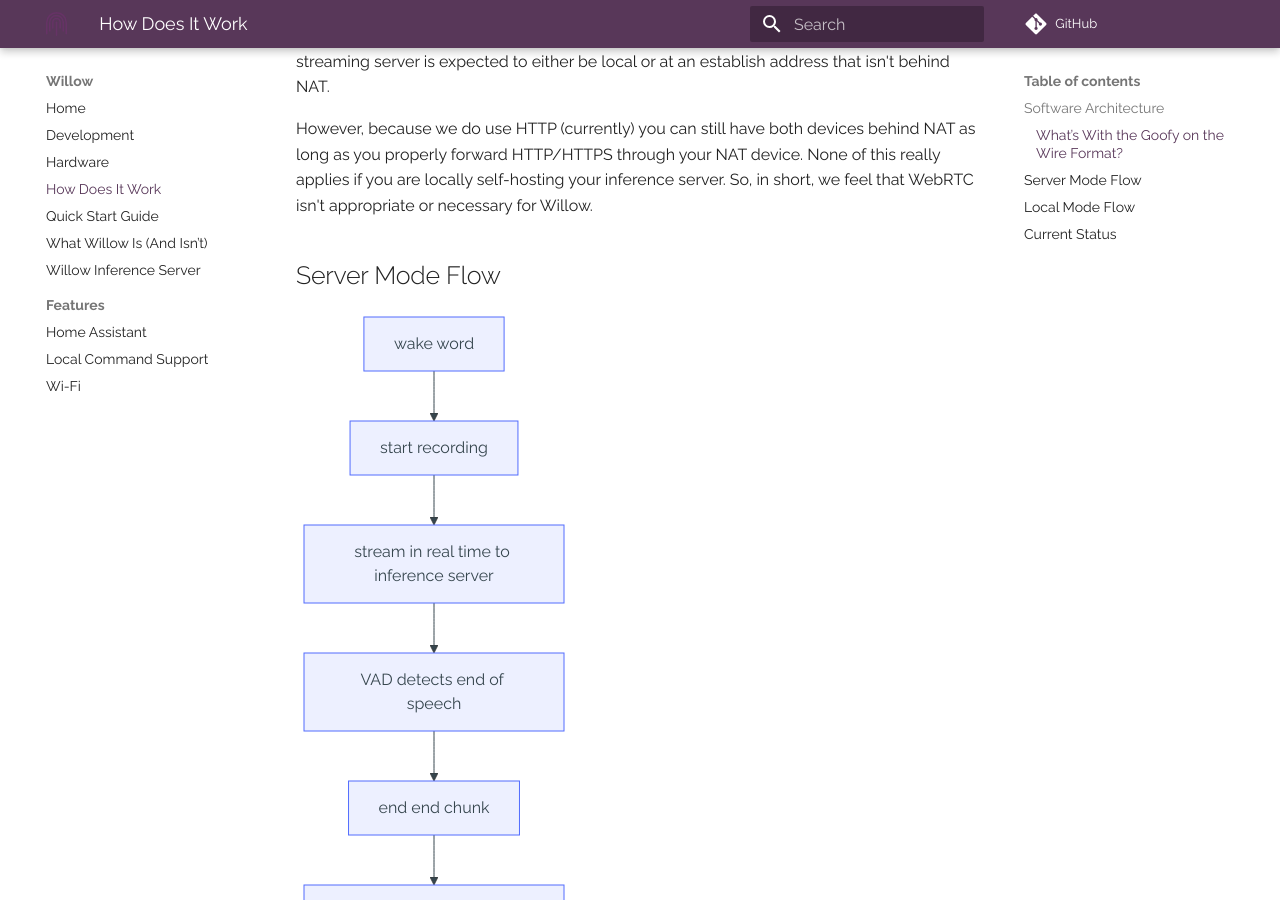
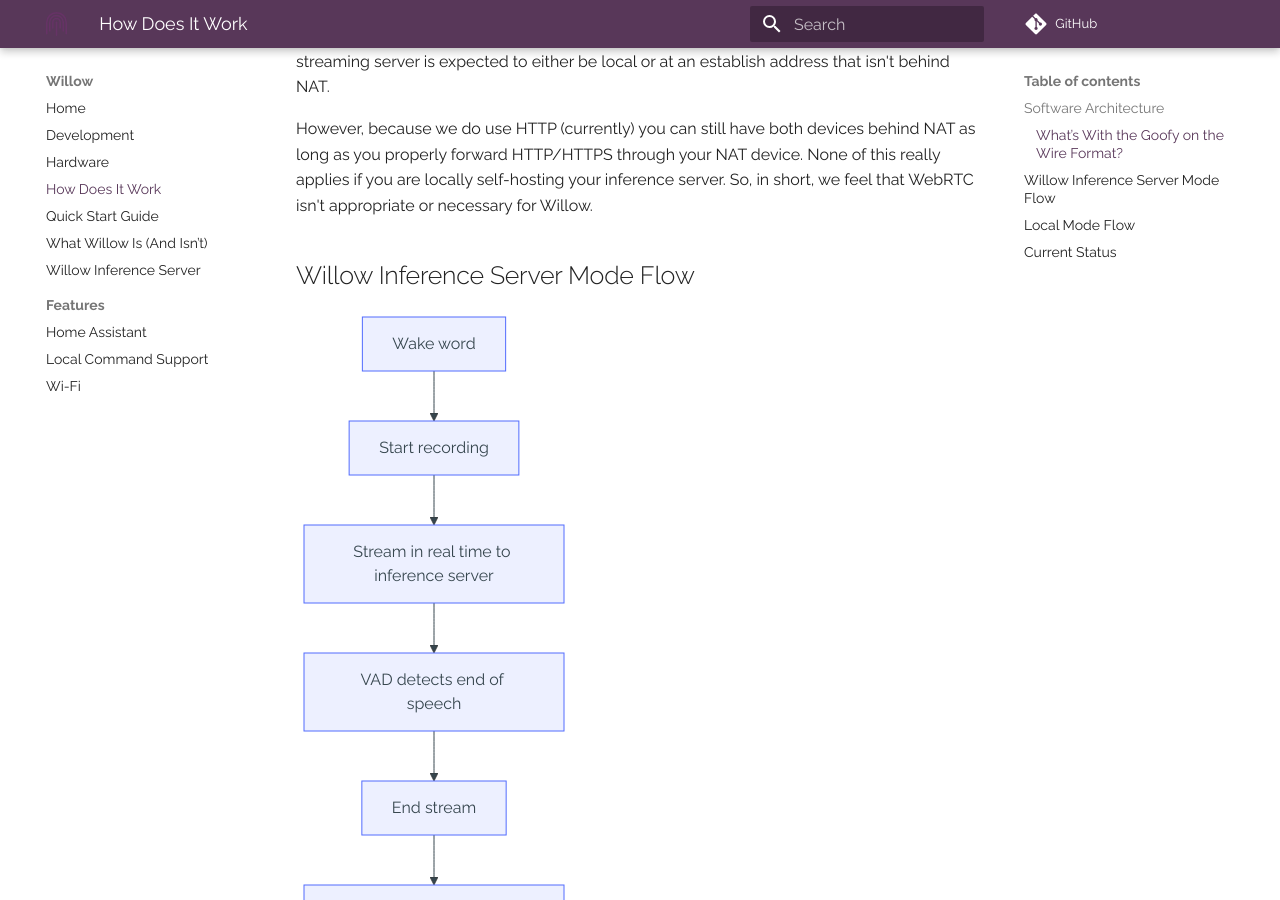
Before and after one commit to toverainc/willow-docs, an MkDocs documentation site: the page built from docs/how-does-it-work.md, in a window 1280 px wide and 900 px high, scrolled down 1002 px. Built offline with MkDocs 1.6.1 and Material for MkDocs 9.7.7, drawn with Linux system fonts in a browser that asks for light colours; comment, search, counter and statistics services are not loaded; part of the change alters nothing that is shown.

Commit message:
Update flow diagrams

````diff
--- a/docs/how-does-it-work.md
+++ b/docs/how-does-it-work.md
@@ -34,18 +34,18 @@ However, because we do use HTTP (currently) you can still have both devices behi
 None of this really applies if you are locally self-hosting your inference server.
 So, in short, we feel that WebRTC isn't appropriate or necessary for Willow.
 
-## Server Mode Flow
+## Willow Inference Server Mode Flow
 
 ``` mermaid
 graph TB
-  A[wake word] --> B[start recording] --> C[stream in real time to inference server] --> D[VAD detects end of speech] --> E[end end chunk] --> F[server performs speech to text] --> G[JSON response with text and language] --> H[POST to configured server currently Home Assistant] --> I[display speech to text results and Home Assistant command success/failure]
+  A[Wake word] --> B[Start recording] --> C[Stream in real time to inference server] --> D[VAD detects end of speech] --> E[End stream] --> F[Willow Inference Server performs speech to text] --> G[JSON response with text and language] --> H[Send to configured command endpoint] --> I[Depending on configuration play success/failure tone or text to speech result]  --> J[Display speech to text results and command endpoint output]
 ```
 
 ## Local Mode Flow
 
 ``` mermaid
 graph TB
- A[wake word] --> B[MultiNet] --> C[MultiNet returns detected command ID] --> D[look up corresponding text for command] --> E[POST to configured server currently Home Assistant] --> F[display speech to text results and Home Assistant command success/failure]
+ A[Wake word] --> B[MultiNet] --> C[MultiNet returns detected command ID] --> D[Look up corresponding text for command] --> E[Send text to configured command endpoint] --> F[Play success/failure tone] --> G[Display speech to text results and command endpoint output]
 ```
 
 ## Current Status
````
